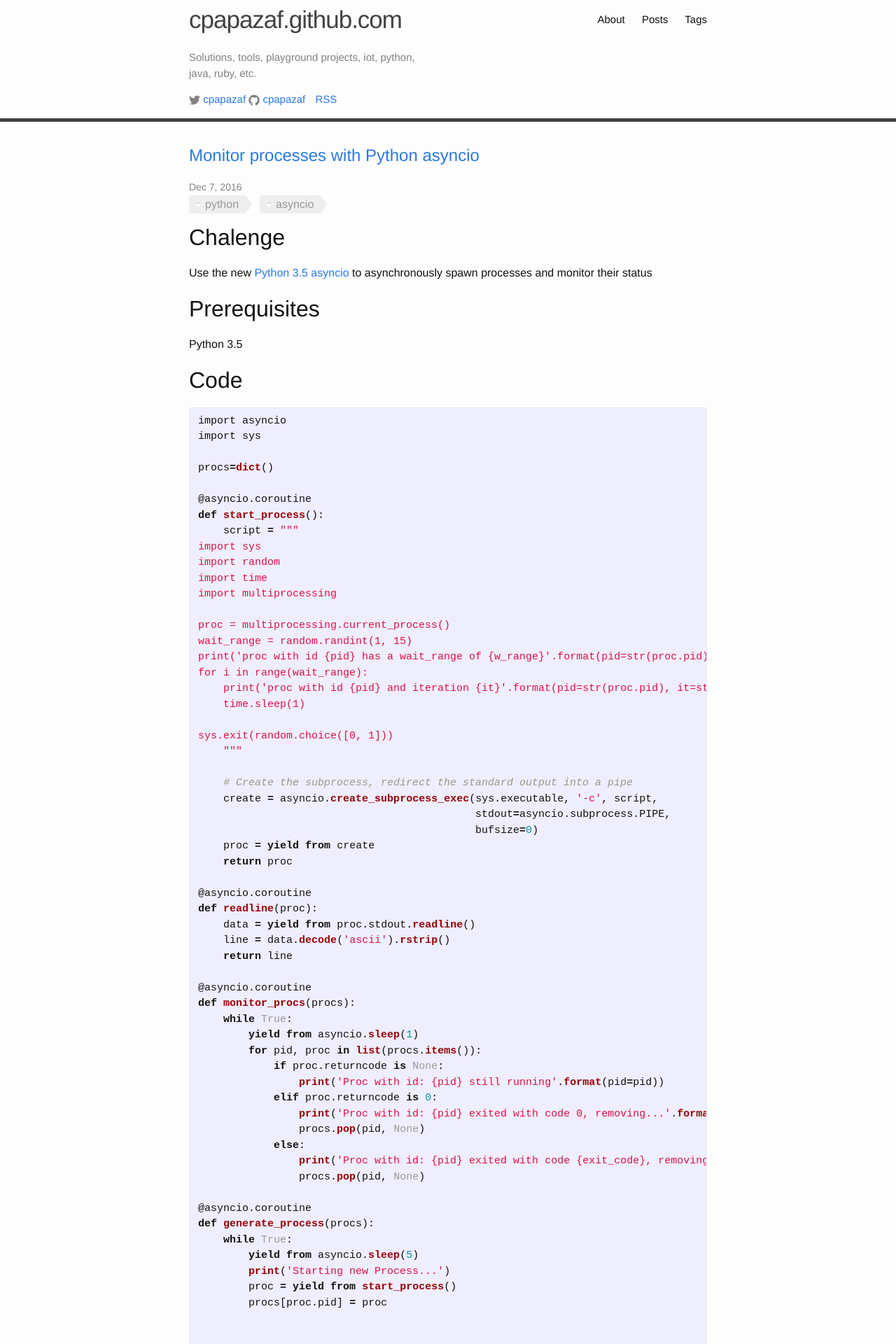
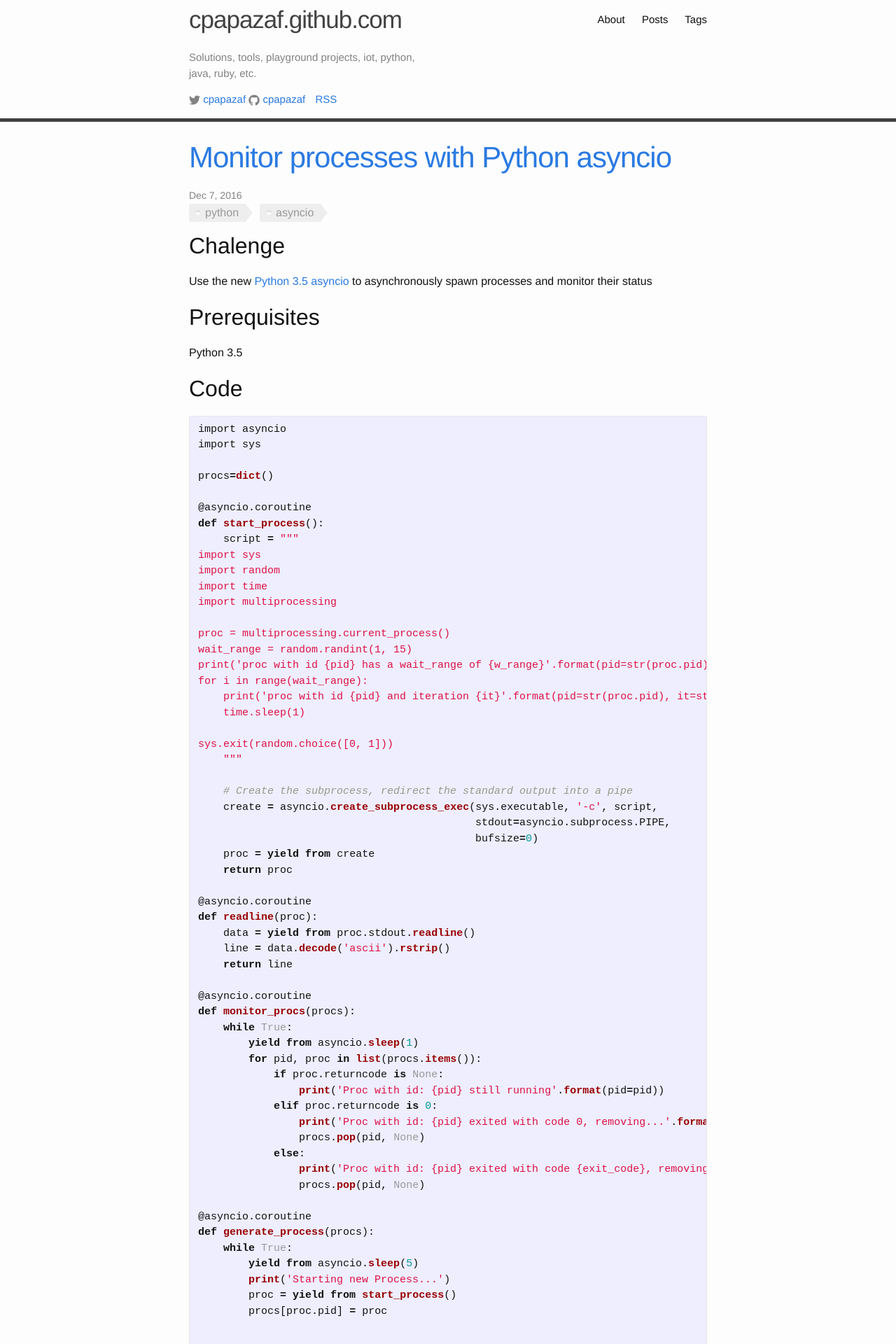
Before and after one commit to cpapazaf/cpapazaf.github.io, a Jekyll site: the page built from index.html, in a window 1280 px wide. Shown: the top 1920 px of the page at 70% size. Built offline with Jekyll 4.4.1, drawn with Linux system fonts in a browser that asks for light colours; comment, search, counter and statistics services are not loaded.

Commit message:
Correct class for index article headers

```diff
--- a/index.html
+++ b/index.html
@@ -7,7 +7,7 @@ layout: default
   <ul class="post-list">
     {% for post in site.posts limit:1 %}
       <li>
-        <h1><a class="post-link" href="{{ post.url | prepend: site.baseurl }}#disqus_thread">{{ post.title }}</a></h1>
+        <h1><a class="post-title" href="{{ post.url | prepend: site.baseurl }}#disqus_thread">{{ post.title }}</a></h1>
         <span class="post-meta">{{ post.date | date: "%b %-d, %Y" }}</span>
         <ul class="tags">
         {% for tag in post.tags %}
```
